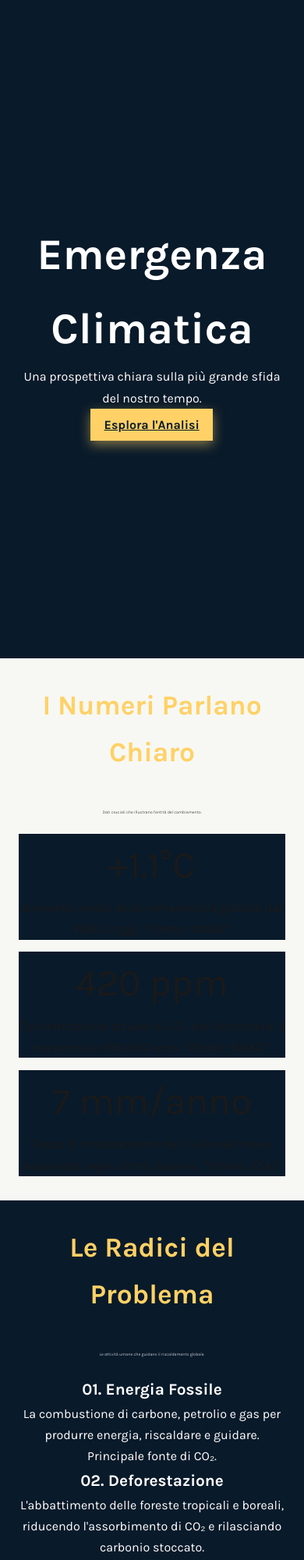
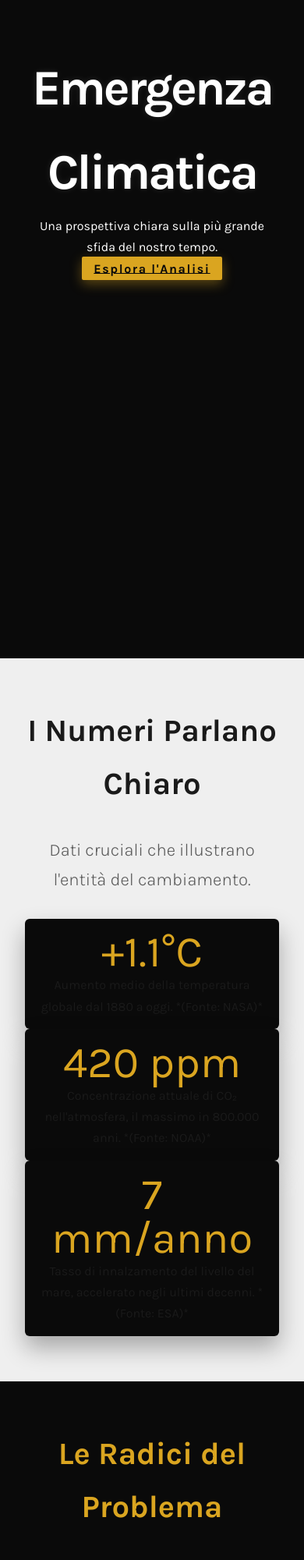
Before and after one commit to riscaldamento/tryhtwrshshsh, a plain HTML site: page index.html in a window 390 px wide. Shown: the top 2000 px of the page at 78% size. Drawn offline with nearby package versions, Linux system fonts and the light colour scheme.

Commit message:
Update style.css

```diff
--- a/style.css
+++ b/style.css
@@ -1,27 +1,28 @@
 @import url('https://fonts.googleapis.com/css2?family=Crimson+Pro:wght@300;400;700&family=Karla:wght@300;400;500;700&display=swap');
 
 :root {
-    /* Palette Solida: Blu Notte e Oro Rame */
-    --color-dark-bg: #091A2A;
-    --color-light-bg: #F7F8F3;
+    /* Palette: Nero Seta e Oro Bianco */
+    --color-dark-bg: #0A0A0A; /* Nero Seta */
+    --color-light-bg: #EFEFEF; /* Bianco Freddo */
     --color-primary-text-dark: #FFFFFF;
-    --color-secondary-text-dark: #AAB7C4;
+    --color-secondary-text-dark: #A0A0A0;
     --color-primary-text-light: #1A1A1A;
-    --color-secondary-text-light: #4A5568;
-    --color-accent: #FFD166; /* Oro Rame Brillante */
-    --color-warning: #FF5733;
-    --color-accent-bg-dark: #1A344F; /* Un blu più intenso per l'impatto */
+    --color-secondary-text-light: #5A5A5A;
+    --color-accent: #DAA520; /* Oro Bianco (Goldenrod) */
+    --color-warning: #C73838;
+    --color-accent-bg-dark: #1F1F1F;
 
     --font-heading: 'Crimson Pro', serif;
     --font-body: 'Karla', sans-serif;
 }
 
-/* Reset e Transizioni */
+/* Reset e Transizioni Morbide */
 * {
     margin: 0;
     padding: 0;
     box-sizing: border-box;
-    transition: background-color 0.5s ease-out, color 0.5s ease-out, transform 0.4s ease-out, box-shadow 0.4s ease-out;
+    /* Transizione elegante per tutti gli elementi */
+    transition: background-color 0.5s ease-out, color 0.5s ease-out, transform 0.4s cubic-bezier(0.2, 0.8, 0.2, 1);
 }
 
 body {
@@ -32,26 +33,34 @@ body {
     overflow-x: hidden;
 }
 
-/* --- Tipografia Forte --- */
-h1 { font-size: 5.8vw; font-weight: 700; }
-h2 { font-size: 3.8vw; font-weight: 700; color: var(--color-accent); margin-bottom: 1.2em; }
-h3 { font-size: 1.8vw; font-weight: 700; }
+/* --- Spaziatura Perfetta (Utilizzo di vw per la scala Alfaro) --- */
+h1 {
+    font-size: 6.2vw; /* Titolo più grande */
+    font-weight: 700;
+}
+h2 {
+    font-size: 4.2vw;
+    font-weight: 700;
+    color: var(--color-accent); /* Accento Oro Bianco */
+    margin-bottom: 0.8em;
+}
+h3 { font-size: 1.9vw; font-weight: 700; }
 
 .container {
-    max-width: 1200px;
+    max-width: 1300px; /* Contenitore più ampio per respiro */
     margin: auto;
-    padding: 8vw 1.5rem;
+    padding: 10vw 2rem; /* Spazio generoso */
     text-align: center;
 }
 
 .subtitle {
-    font-size: 1.4vw;
+    font-size: 1.6vw; /* Sottotitolo più audace */
     font-weight: 300;
-    margin-bottom: 6vw;
-    line-height: 1.5;
+    margin-bottom: 8vw; /* Grande stacco dopo il sottotitolo */
+    color: var(--color-secondary-text-dark);
 }
 
-/* --- Tonalità di Sfondo Solide --- */
+/* --- Sezioni a Contrasto (Dark/Light) --- */
 .section-dark {
     background-color: var(--color-dark-bg);
     color: var(--color-primary-text-dark);
@@ -60,106 +69,125 @@ h3 { font-size: 1.8vw; font-weight: 700; }
     background-color: var(--color-light-bg);
     color: var(--color-primary-text-light);
 }
+.section-light h2 { color: var(--color-primary-text-light); }
+.section-light .subtitle { color: var(--color-secondary-text-light); }
 
-/* Nuova sezione d'impatto solida (ex Parallasse) */
 .section-accent-dark {
     background-color: var(--color-accent-bg-dark);
     color: var(--color-primary-text-dark);
-    padding: 10vw 1.5rem;
 }
-.section-accent-dark h2 { color: var(--color-warning); } /* Forte contrasto */
+.section-accent-dark h2 { color: var(--color-accent); }
 
-/* --- Hero Section Solida --- */
+/* --- Hero Section & CTA --- */
 .hero-section-solid {
     min-height: 100vh;
-    display: flex;
-    align-items: center;
-    justify-content: center;
-    text-align: center;
+}
+.hero-content h1 {
+    letter-spacing: -0.05em; /* Stile Eric Alfaro per i titoli */
+    text-shadow: 0 0 10px rgba(255, 255, 255, 0.1);
 }
 
 .cta-button {
-    /* Stili CTA invariati */
-    display: inline-block;
     background: var(--color-accent);
     color: var(--color-dark-bg);
-    padding: 1.8vw 4.5vw;
+    padding: 1.5vw 4vw;
     font-weight: 700;
-    box-shadow: 0 5px 15px rgba(255, 209, 102, 0.5);
-    transition: transform 0.4s cubic-bezier(0.2, 0.8, 0.2, 1);
+    letter-spacing: 0.1em;
+    border-radius: 2px; /* Dettaglio geometrico */
+    box-shadow: 0 5px 15px rgba(218, 165, 32, 0.4);
+    /* Animazione di lusso: più lento e in curva */
+    transition: all 0.5s cubic-bezier(0.2, 0.8, 0.2, 1);
 }
 .cta-button:hover {
     transform: scale(1.05) translateY(-5px);
-    box-shadow: 0 10px 25px rgba(255, 209, 102, 0.7);
+    box-shadow: 0 10px 25px rgba(218, 165, 32, 0.6);
 }
 
-
-/* --- Griglia Dati & Cause (Invariate) --- */
+/* --- Griglie Dati (Dati Cruciali) --- */
 .data-grid {
-    display: grid;
-    grid-template-columns: repeat(auto-fit, minmax(280px, 1fr));
-    gap: 4vw;
+    grid-template-columns: repeat(auto-fit, minmax(300px, 1fr));
+    gap: 5vw;
 }
 .data-item {
     background: var(--color-dark-bg);
-    /* ... stili ... */
+    padding: 4vw;
+    border-radius: 6px;
+    box-shadow: 0 15px 30px rgba(0, 0, 0, 0.3);
 }
-/* ... cause-grid, solution-grid stili ... */
-
-
-/* --- Sezione Siccità (Flexbox con Box Solido) --- */
-#impatto-siccita .flex-content {
-    display: flex;
-    gap: 6vw;
-    align-items: center;
-    text-align: left;
-    margin-top: 5vw;
+.data-value {
+    font-size: 7vw; /* Valori grandi e d'impatto */
+    color: var(--color-accent);
+    line-height: 1;
+    margin-bottom: 0.5rem;
 }
 
-#impatto-siccita .text-box {
-    flex: 1;
-    max-width: 55%;
+/* --- Griglia Cause / Soluzioni (Dettagli Geometrioci) --- */
+.cause-grid, .solution-grid {
+    grid-template-columns: repeat(auto-fit, minmax(320px, 1fr));
+    gap: 5vw;
+    margin-top: 5vw;
+    padding-top: 3vw;
+    border-top: 1px solid var(--color-accent); /* Linea di divisione dorata */
+}
+
+.cause-item, .solution-item {
+    padding: 2.5vw 0;
+    text-align: left;
+    border-bottom: 1px solid rgba(255,255,255,0.05);
+}
+
+.cause-item:hover, .solution-item:hover {
+    /* Animazione più discreta */
+    transform: translateY(-5px);
+}
+
+.cause-item h3, .solution-item h3 {
+    font-size: 1.6vw;
+    color: var(--color-accent);
+    letter-spacing: 0.08em; /* Spaziatura tra le lettere per eleganza */
+}
+
+/* --- Sezione Crisi Idrica (Box Solido) --- */
+#impatto-siccita .flex-content {
+    gap: 8vw; /* Spazio maggiore tra testo e box */
+    margin-top: 6vw;
 }
 
 .image-box-solid {
-    flex: 1;
-    min-height: 40vw;
-    border-radius: 15px;
-    background: var(--color-accent); /* Box di impatto in Oro Rame */
-    box-shadow: 0 20px 50px rgba(0, 0, 0, 0.2);
+    min-height: 35vw;
+    background: var(--color-accent); /* Box di impatto in Oro Bianco */
+    border-radius: 4px;
+    box-shadow: 0 20px 50px rgba(0, 0, 0, 0.3);
     transition: transform 0.8s cubic-bezier(0.2, 0.8, 0.2, 1);
 }
 
-.image-box-solid:hover {
-    transform: scale(1.03) rotateZ(-1deg);
-}
-
-/* --- Footer (Invariato) --- */
+/* --- Footer --- */
 .footer-section {
     background: var(--color-dark-bg);
     color: var(--color-secondary-text-dark);
-    text-align: center;
     padding: 3vw 0;
     font-size: 1vw;
-    border-top: 1px solid rgba(255,255,255,0.05);
+    border-top: 1px solid var(--color-accent); /* Separatore elegante */
 }
 
-/* --- Media Queries (Invariate) --- */
+/* --- Media Queries --- */
 @media (max-width: 1024px) {
-    h1 { font-size: 4.5rem; }
-    h2 { font-size: 3rem; }
-    h3 { font-size: 1.5rem; }
-    .section-accent-dark { padding: 12vw 1.5rem; }
+    h1 { font-size: 5rem; }
+    h2 { font-size: 3.5rem; }
+    h3 { font-size: 1.8rem; }
+    .subtitle { font-size: 1.4rem; }
+    .container { padding: 15vw 2rem; }
+    .data-value { font-size: 4rem; }
+
     #impatto-siccita .flex-content {
         flex-direction: column;
-        text-align: center;
     }
-    .image-box-solid { min-height: 50vw; }
+    .image-box-solid { min-height: 60vw; }
 }
 
 @media (max-width: 768px) {
-    h1 { font-size: 3.5rem; }
-    h2 { font-size: 2.2rem; }
-    h3 { font-size: 1.3rem; }
-    .data-value { font-size: 3rem; }
+    h1 { font-size: 4rem; }
+    h2 { font-size: 2.5rem; }
+    h3 { font-size: 1.5rem; }
+    .data-value { font-size: 3.5rem; }
 }
```
